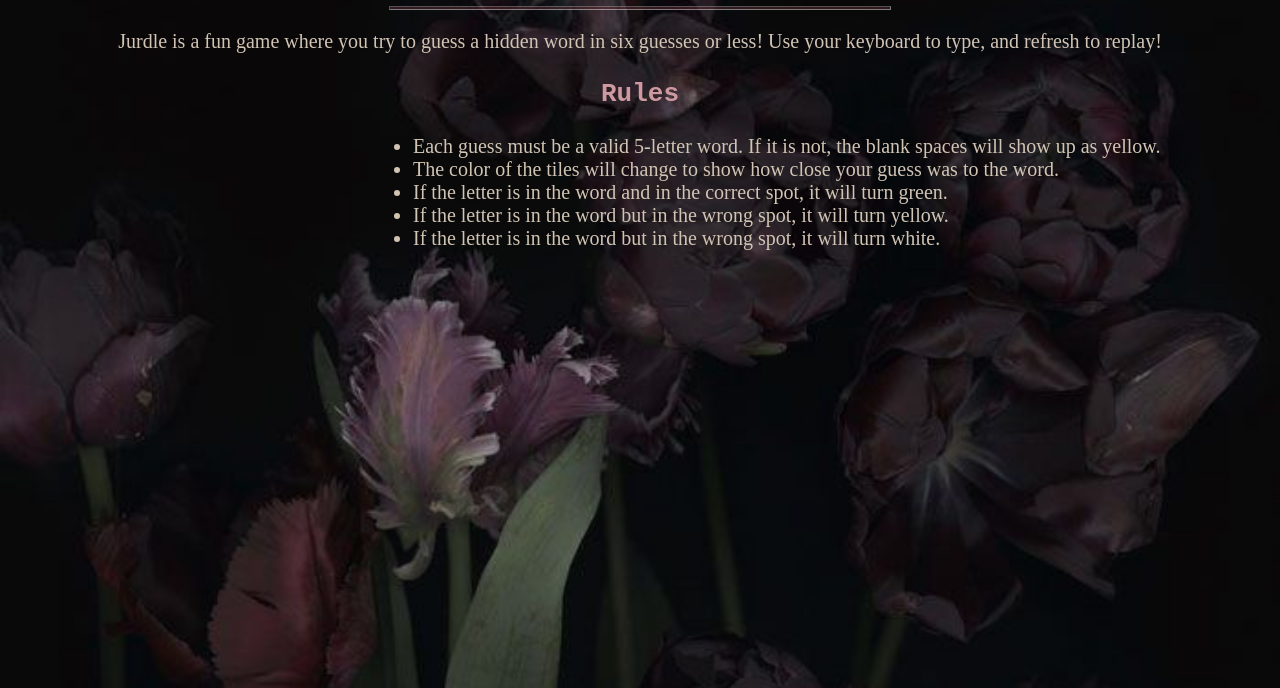
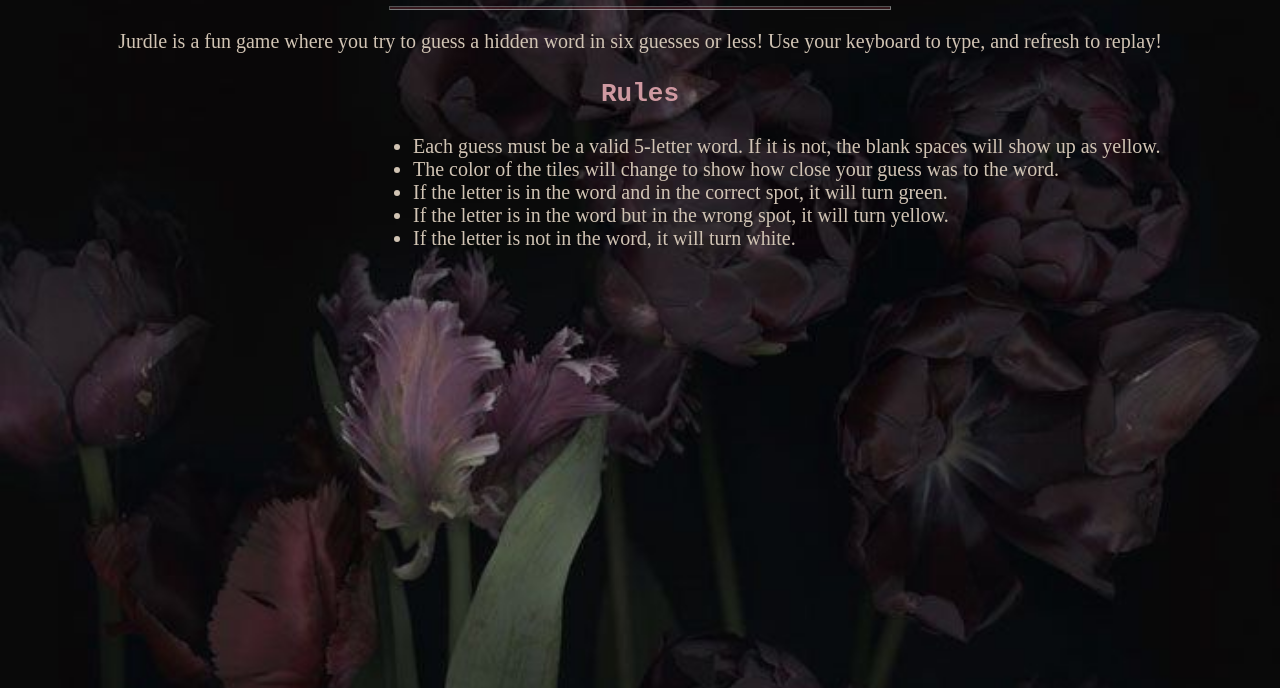
Before and after one commit to ClipseLionheart/Jurdle---website-ver, a plain HTML site: page dark_how-to.html in a window 1280 px wide. Shown: the part 112-800 px from the top of the page. Drawn offline with Linux system fonts and the light colour scheme.

Commit message:
typo in how to

```diff
--- a/dark_how-to.html
+++ b/dark_how-to.html
@@ -30,7 +30,7 @@
                 If the letter is in the word but in the wrong spot, it will turn yellow.
             </li>
             <li>
-                If the letter is in the word but in the wrong spot, it will turn white.
+                If the letter is not in the word, it will turn white.
             </li>
         </ul>
 
```
Also changed, not shown: how-to.html (+1 -1 lines).
